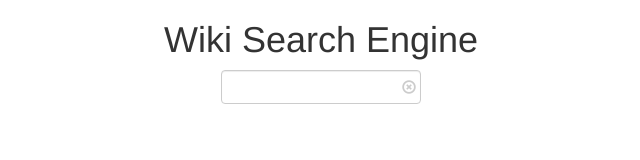
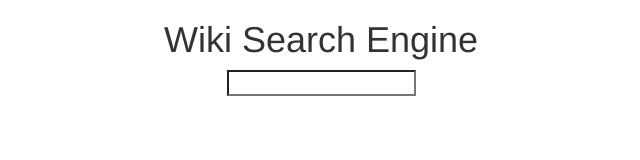
Before and after one commit to millerjay1985/wiki-search-engine, a plain HTML site: page index.html in a window 1280 px wide. Shown: the whole page, without its empty margins (319-959 px from the left). Drawn offline with nearby package versions, Linux system fonts and the light colour scheme.

Commit message:
Update index.html

```diff
--- a/index.html
+++ b/index.html
@@ -34,9 +34,8 @@
         </form>
       </div>
       -->
-      <div class="btn-group">
-        <input id="searchinput" type="search" class="form-control">
-        <span id="searchclear" class="glyphicon glyphicon-remove-circle"></span>
+      <div>
+        <input type=search name=s>
       </div>
 
       <div id="results"></div>
```
